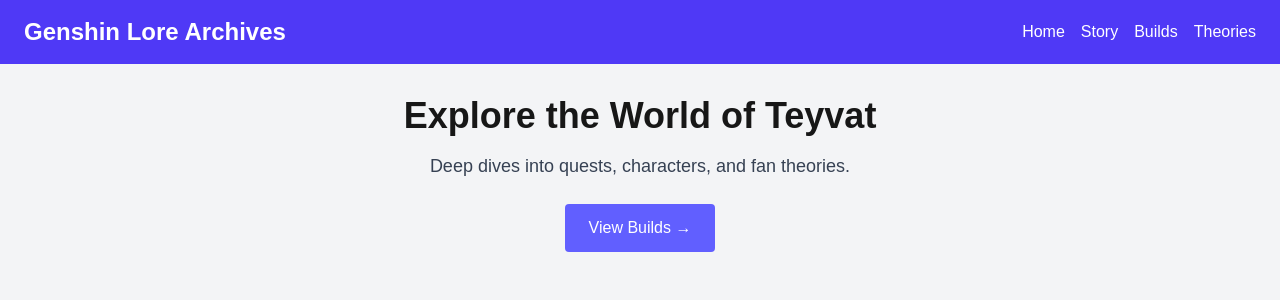
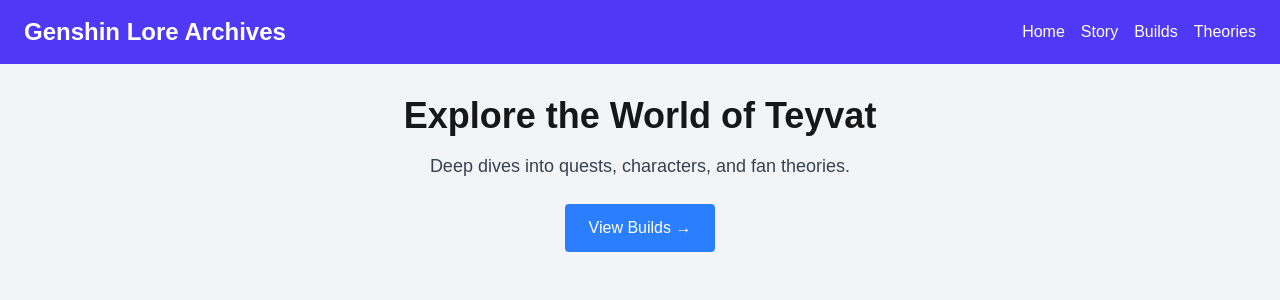
Before and after one commit to dparkecho/genshin-lore-site, a Next.js app: page / in a window 1280 px wide. Shown: the top 300 px of the page. Built offline with nearby package versions, Linux system fonts and the light colour scheme.

Commit message:
changed color

```diff
--- a/src/app/page.js
+++ b/src/app/page.js
@@ -21,7 +21,7 @@
 
         <Link
           href="/Build"
-          className="inline-block bg-indigo-500 text-white px-6 py-3 rounded hover:bg-indigo-600 transition"
+          className="inline-block bg-blue-500 text-white px-6 py-3 rounded hover:bg-indigo-600 transition"
         >
           View Builds →
         </Link>
```
